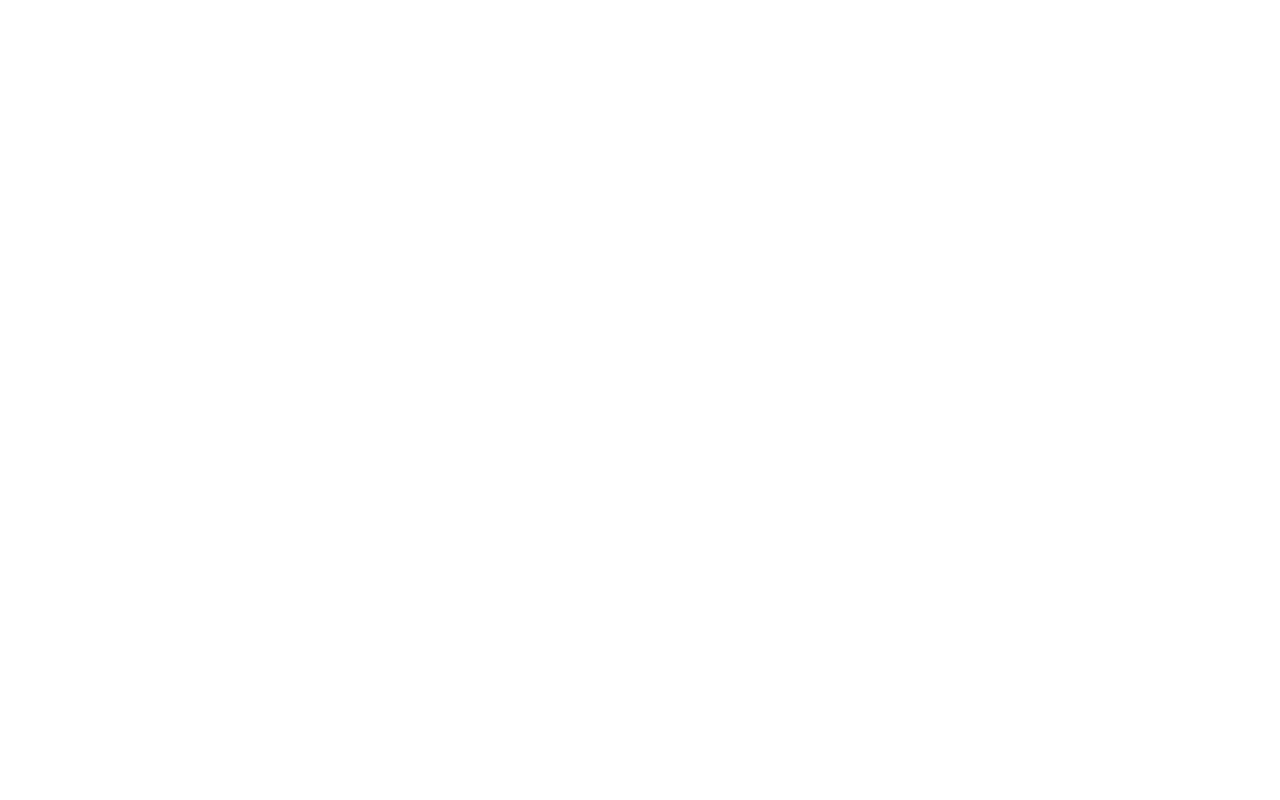
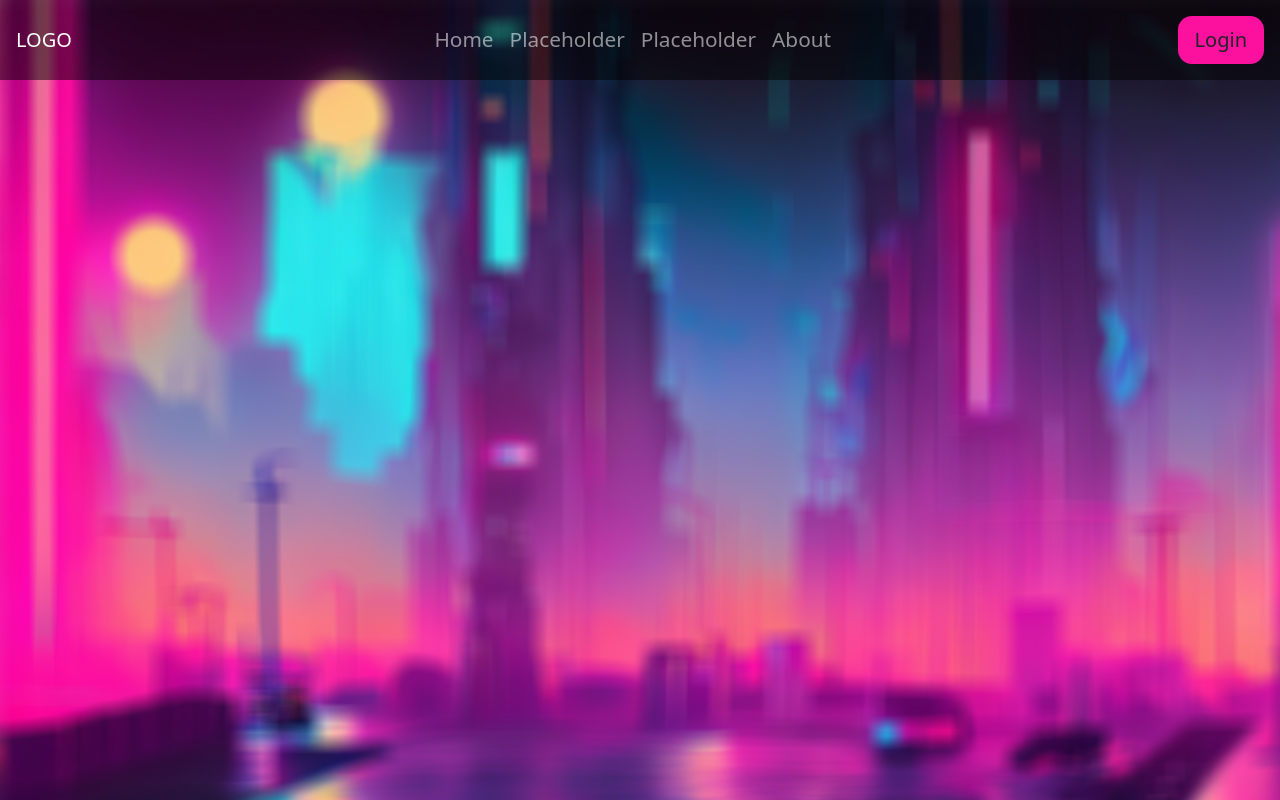
Before and after one commit to FeketeD/komplex, a plain HTML site: page komplex/index.html in a window 1280 px wide. Drawn offline with nearby package versions, Linux system fonts and the light colour scheme.

Commit message:
Base HTML page

```diff
--- a/komplex/index.html
+++ b/komplex/index.html
@@ -1,16 +1,48 @@
 <!DOCTYPE html>
 <html lang="hu">
+
 <head>
     <meta charset="UTF-8">
     <meta name="viewport" content="width=device-width, initial-scale=1.0">
-    <title>Kezdőlap</title>
+    <title>Bejelentkezés</title>
     <!--BOOTSTRAP-->
-    <link href="https://cdn.jsdelivr.net/npm/bootstrap@5.3.2/dist/css/bootstrap.min.css" rel="stylesheet" integrity="sha384-T3c6CoIi6uLrA9TneNEoa7RxnatzjcDSCmG1MXxSR1GAsXEV/Dwwykc2MPK8M2HN" crossorigin="anonymous">
-    <script src="https://cdn.jsdelivr.net/npm/bootstrap@5.3.2/dist/js/bootstrap.bundle.min.js" integrity="sha384-C6RzsynM9kWDrMNeT87bh95OGNyZPhcTNXj1NW7RuBCsyN/o0jlpcV8Qyq46cDfL" crossorigin="anonymous"></script>
+    <link href="https://cdn.jsdelivr.net/npm/bootstrap@5.3.2/dist/css/bootstrap.min.css" rel="stylesheet"
+        integrity="sha384-T3c6CoIi6uLrA9TneNEoa7RxnatzjcDSCmG1MXxSR1GAsXEV/Dwwykc2MPK8M2HN" crossorigin="anonymous">
+    <script src="https://cdn.jsdelivr.net/npm/bootstrap@5.3.2/dist/js/bootstrap.bundle.min.js"
+        integrity="sha384-C6RzsynM9kWDrMNeT87bh95OGNyZPhcTNXj1NW7RuBCsyN/o0jlpcV8Qyq46cDfL"
+        crossorigin="anonymous"></script>
     <!--Style/CSS-->
     <link rel="stylesheet" href="style.css">
 </head>
+
 <body>
+    <nav class="navbar navbar-expand-lg navbar-dark p-3">
+        <button class="navbar-toggler" type="button" data-toggle="collapse" data-target="#navbarToggler"
+            aria-controls="navbarToggler" aria-expanded="false" aria-label="Toggle navigation">
+            <span class="navbar-toggler-icon"></span>
+        </button>
+        <a class="navbar-brand" href="#">LOGO</a>
 
+        <div class="collapse navbar-collapse justify-content-center " id="navbarToggler">
+            <ul class="navbar-nav mr-auto mt-2 mt-lg-0">
+                <li class="nav-item">
+                    <a class="nav-link" href="#">Home</a>
+                </li>
+                <li class="nav-item">
+                    <a class="nav-link" href="#">Placeholder</a>
+                </li>
+                <li class="nav-item">
+                    <a class="nav-link" href="#">Placeholder</a>
+                </li>
+                <li class="nav-item">
+                    <a class="nav-link" href="#">About</a>
+                </li>
+            </ul>
+        </div>
+        <button type="button" class="btn btn-lg btn-custom" id="login">Login</button>
+    </nav>
+
+    <script src="script.js"></script>
 </body>
+
 </html>
--- a/komplex/style.css
+++ b/komplex/style.css
@@ -0,0 +1,23 @@
+body{
+    background-image: url(images/background.jpg);
+    background-repeat: no-repeat;
+}
+
+/*NAVBAR*/
+.navbar-brand{
+    cursor: default;
+}
+nav{
+    font-size: 1.3em;
+    background-color: rgba(0, 0, 0, 0.5);
+    user-select: none;
+}
+
+/*BUTTON*/
+.btn-custom{
+    background-color: rgb(252, 17, 158);
+    border-radius: 0.7em;
+}
+.btn-custom:hover{
+    background-color: rgb(178, 16, 113);
+}
```
Also changed, not shown: komplex/documentation/vazszerkezet.jpg (added), komplex/images/background.jpg (added).
